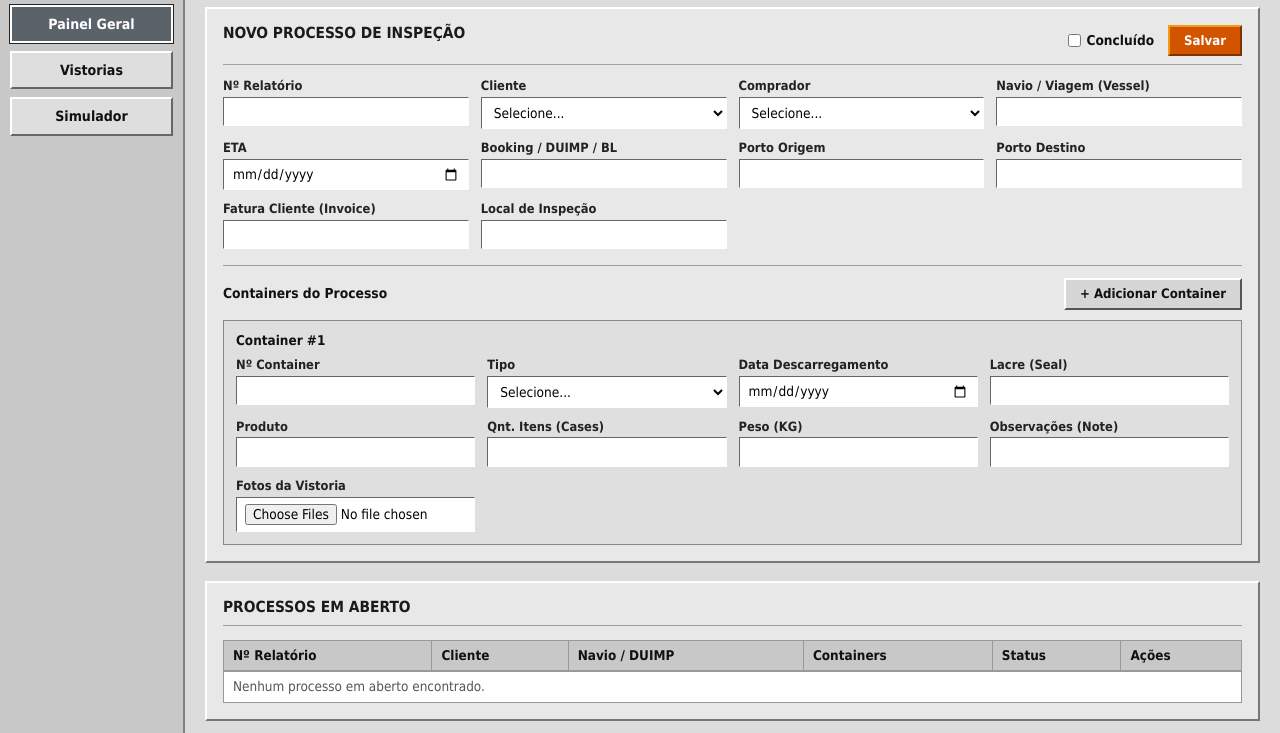
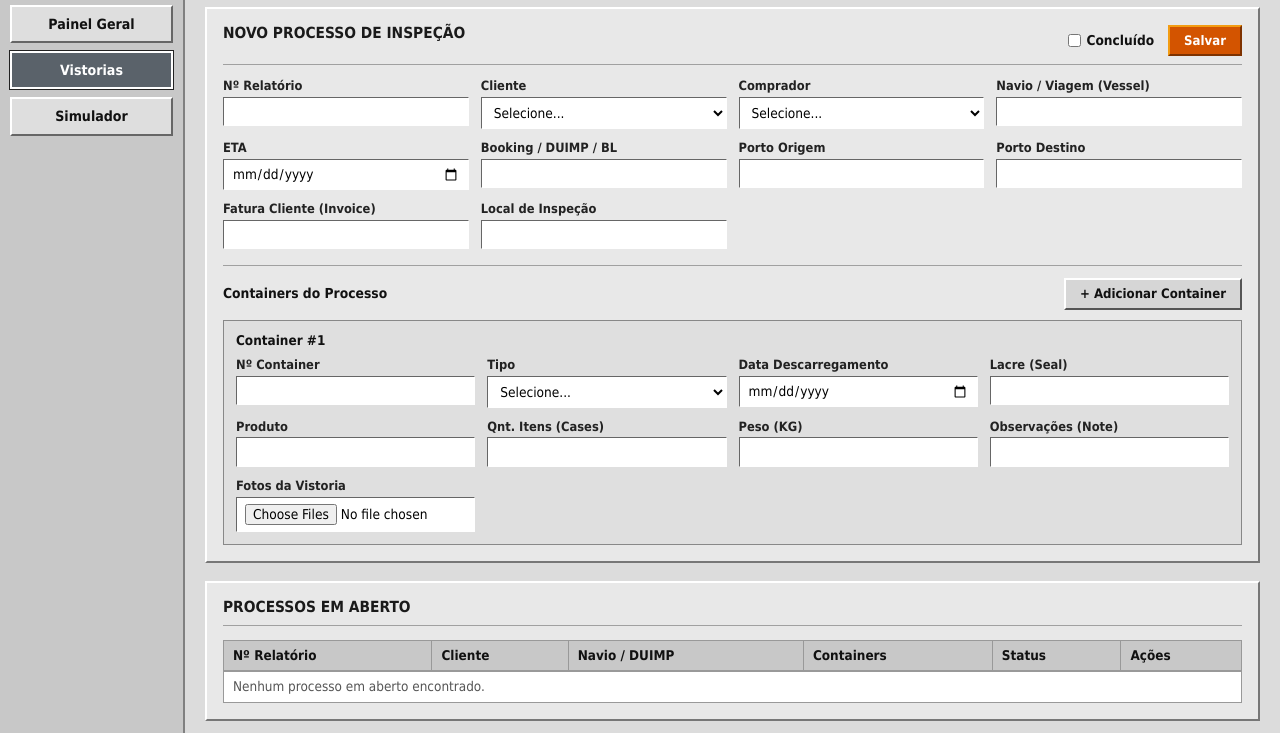
Before and after one commit to michelsmartins-s/simulador-alocacao-logistica, a plain HTML site: page src/index.html in a window 1280 px wide. Shown: the part 67-800 px from the top of the page. Drawn offline with nearby package versions, Linux system fonts and the light colour scheme; no server answers.

Commit message:
fix: corrige estilo do botao selecionado no laudos.html

```diff
--- a/src/index.html
+++ b/src/index.html
@@ -21,8 +21,8 @@
     </header>
 
     <aside class="sidebar">
-        <a href="index.html" class="menu-btn ativo">Painel Geral</a>
-        <a href="laudos.html" class="menu-btn">Vistorias</a>
+        <a href="index.html" class="menu-btn">Painel Geral</a>
+        <a href="laudos.html" class="menu-btn ativo">Vistorias</a>
         <a href="simulador.html" class="menu-btn">Simulador</a>
     </aside>
 
```
